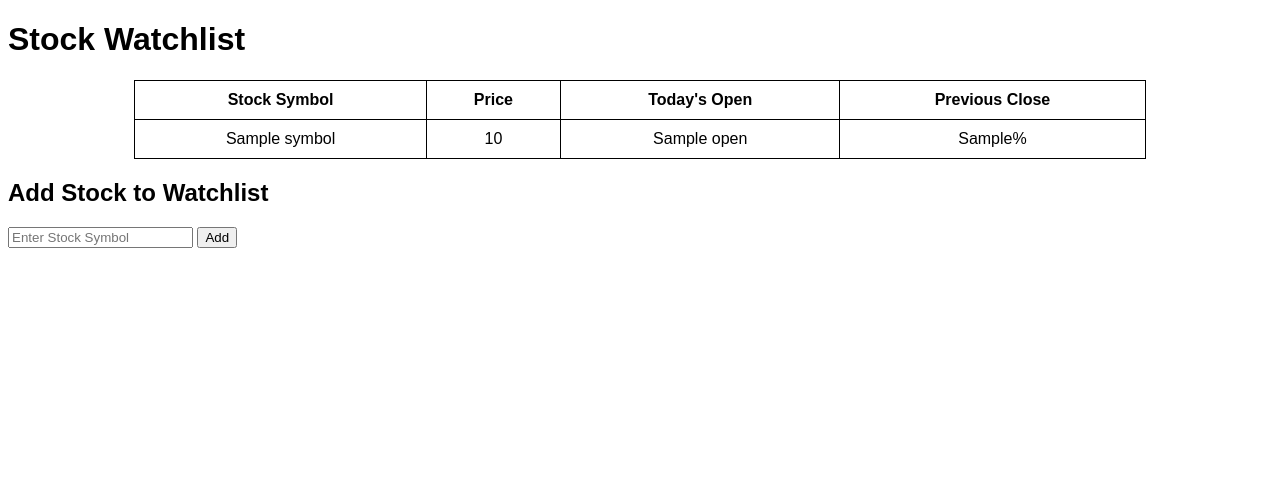
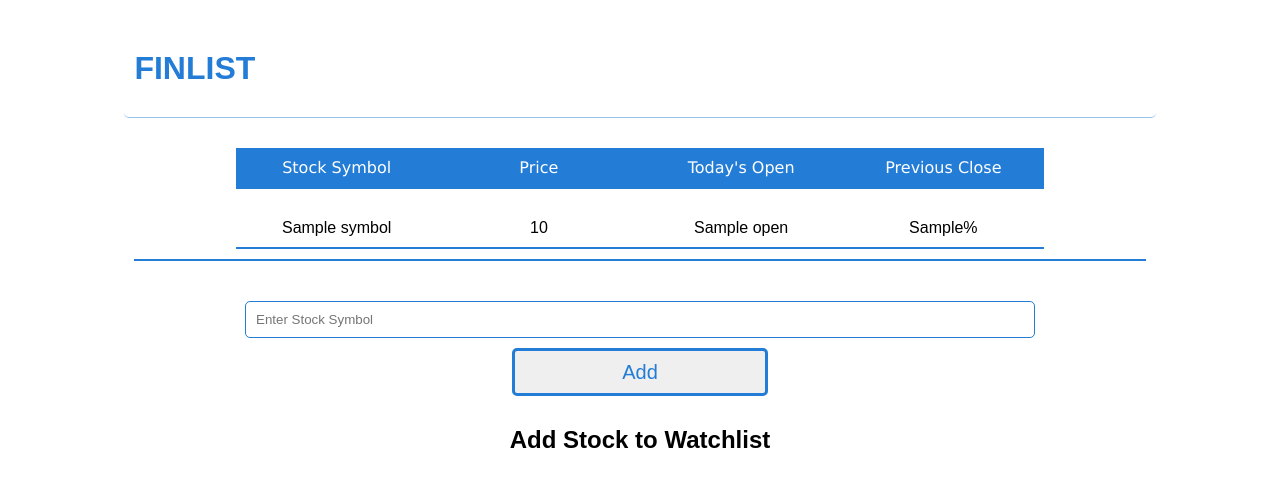
Before and after one commit to HetharthSachdeva/Finlist, a Flask app: template templates/home.html in a window 1280 px wide. Shown: the top 487 px of the page. Run offline with Flask 3, Linux system fonts and the light colour scheme; the template is opened without the code that fills it: most values are stand-ins (such as "Sample title", 1, 10 or a date in 2020).

Commit message:
Modifications

```diff
--- a/app.py
+++ b/app.py
@@ -5,7 +5,7 @@ from watchlist import get_stock_data, add_to_watchlist
 app = Flask(__name__)
 
 # Watchlist of default stocks
-watchlist = ["^NSEI", "^NSEBANK", "^CNXFMCG", "^MIDCPNIFTY"]
+watchlist = ["^NSEI", "^NSEBANK", "^CNXFMCG", "^NSEMDCP50"]
 
 @app.route('/')
 def home():
--- a/static/styles.css
+++ b/static/styles.css
@@ -1,15 +1,79 @@
 body {
     font-family: Arial, sans-serif;
+    text-align: center;
 }
-table {
+
+.heading{
     width: 80%;
+    margin: 20px auto;
+    padding: 10px;
+    border-bottom: 1px solid #94c2f0;
+    border-radius: 5px;
+}
+.heading h1{
+    text-align: left;
+    color: #237cd6;
+    font-size: 2em;
+    font-weight: bold;
+    margin: 20px 0;
+}
+.table {
+    display: flex;
+    flex-direction: column;
+    width: 100vw;
     margin: 20px auto;
     border-collapse: collapse;
 }
-table, th, td {
-    border: 1px solid black;
+.table, .tr {
+    display: flex;
+    flex-direction: row;
+    justify-content: center;
+    flex-wrap: wrap;
+    height:2%;
+    border-bottom: 2px solid #237cd6;
+    width: 80%;
+    margin: 10px auto;
 }
-th, td {
+.th{
+    background-color: #237cd6;
+    font-weight: 500;
+    font-family: 'Lucida Sans', 'Lucida Sans Regular', 'Lucida Grande', 'Lucida Sans Unicode', Geneva, Verdana, sans-serif;
+    color: white;
+}
+.th, .td {
+    flex: 1;
     padding: 10px;
     text-align: center;
 }
+.form {
+    width: 80vw;
+    margin: 20px auto;
+    padding: 10px;
+    display: flex;
+    justify-content: center;
+}
+.form input{
+    margin: 10px 0;
+    padding: 10px;
+    border: 1px solid #237cd6;
+    border-radius: 5px;
+    width : 60vw;
+
+}
+.form button{
+    border: 3px solid #237cd6;
+    border-radius: 5px;
+    width: 20vw;
+    height: 3rem;
+    font-size: 20px;
+    color:#237cd6;
+    transition: all 0.5s;
+}
+
+.form button:hover{
+    background-color: #237cd6;
+    color: white;
+    transform: translateY(-6.5px) scale(1.1);
+    transition: all 0.5s;
+    cursor: pointer;
+}
--- a/templates/home.html
+++ b/templates/home.html
@@ -7,28 +7,35 @@
     <link rel="stylesheet" href="/static/styles.css">
 </head>
 <body>
-    <h1>Stock Watchlist</h1>
-    <table>
-        <tr>
-            <th>Stock Symbol</th>
-            <th>Price</th>
-            <th>Today's Open</th>
-            <th>Previous Close</th>
-        </tr>
+    <div class="heading">
+        <h1>FINLIST</h1>
+    </div>
+    <div class="table">
+        <div class="tr">
+            <div class="th">Stock Symbol</div>
+            <div class="th">Price</div>
+            <div class="th">Today's Open</div>
+            <div class="th">Previous Close</div>
+        </div>
         {% for stock in stock_data %}
-        <tr>
-            <td>{{ stock.symbol }}</td>
-            <td>{{ stock.price }}</td>
-            <td>{{ stock.open }}</td>
-            <td>{{ stock.p_close }}%</td>
-        </tr>
+        <div class="tr">
+            <div class="td">{{ stock.symbol }}</div>
+            <div class="td">{{ stock.price }}</div>
+            <div class="td">{{ stock.open }}</div>
+            <div class="td">{{ stock.p_close }}%</div>
+        </div>
         {% endfor %}
-    </table>
+    </div>
 
-    <h2>Add Stock to Watchlist</h2>
+    <div class="form">
+
+
     <form method="POST" action="/add">
         <input type="text" name="stock_symbol" placeholder="Enter Stock Symbol" required>
         <button type="submit">Add</button>
     </form>
+    </div>
+    <h2>Add Stock to Watchlist</h2>
+
 </body>
 </html>
```
